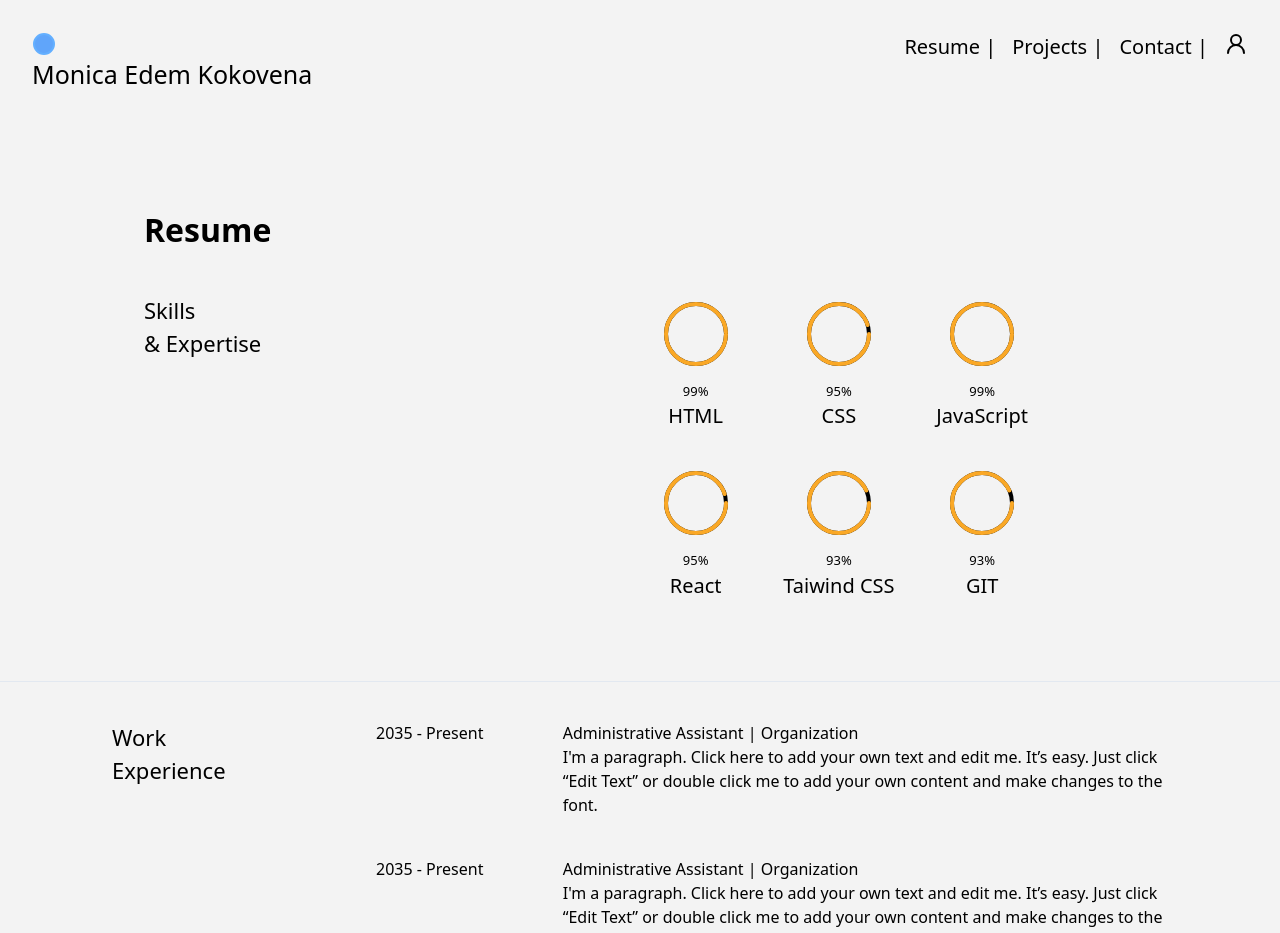
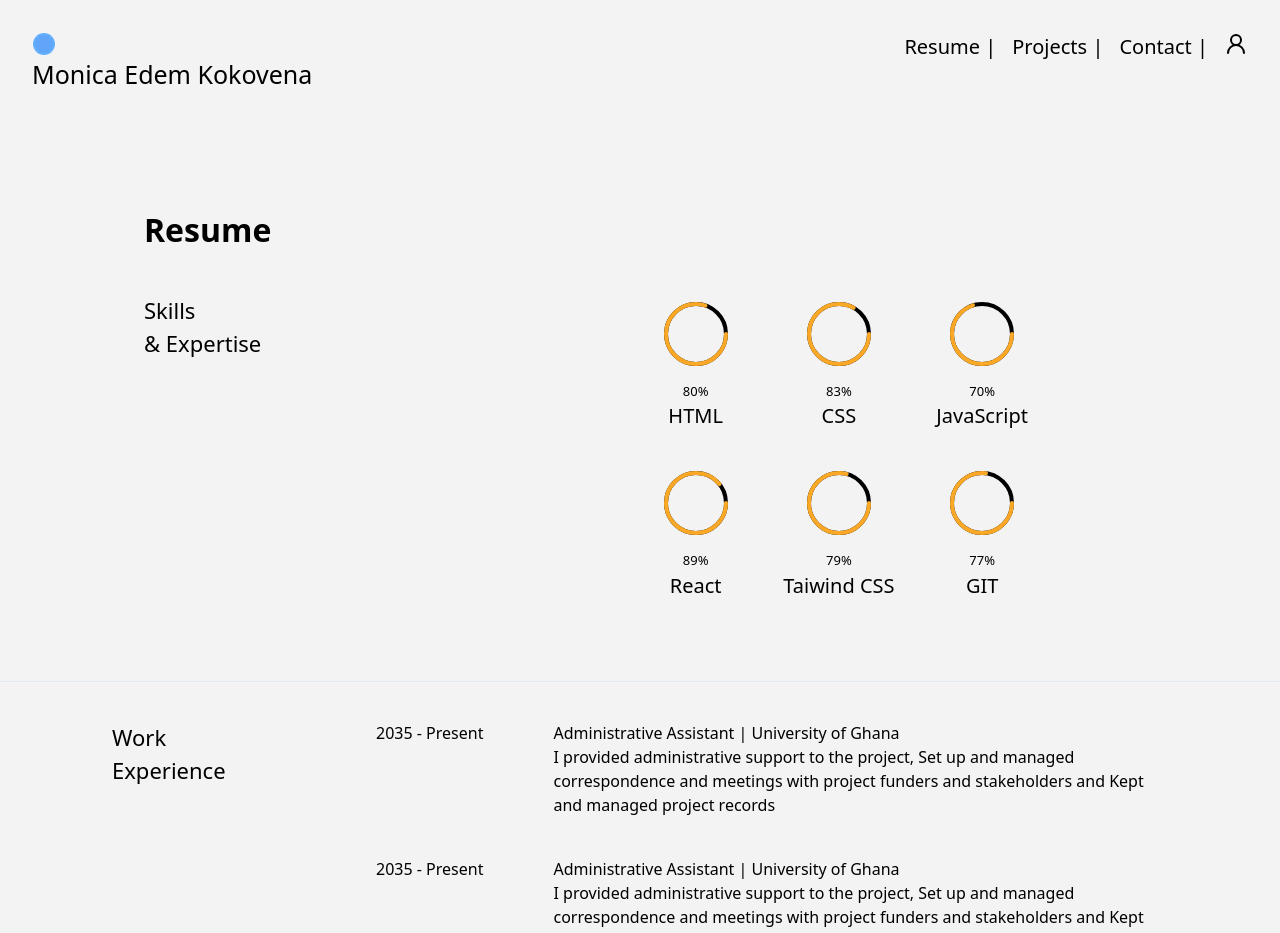
Before and after one commit to mest-11/portfolio-frontend, a React (Vite) app: page /resume in a window 1280 px wide. Shown: the top 933 px of the page. Built offline with nearby package versions, Linux system fonts and the light colour scheme; no server answers.

Commit message:
This is to make changes to achievement section

```diff
--- a/src/components/experienceCard.jsx
+++ b/src/components/experienceCard.jsx
@@ -6,8 +6,11 @@ const ExperienceCard = () => {
     <span className="w-[300px]">2035 - Present</span>
 
     <div className="flex flex-col">
-        <span className="font-medium text-[16px]">Administrative Assistant | Organization</span>
-        <p> I'm a paragraph. Click here to add your own text and edit me. It’s easy. Just click “Edit Text” or double click me to add your own content and make changes to the font.</p>
+        <span className="font-medium text-[16px]">Administrative Assistant | University of Ghana</span>
+        <p> I provided administrative support to the project,
+Set up and managed correspondence and meetings with project funders and stakeholders
+and Kept and managed project records
+</p>
     </div>
 
 
--- a/src/pages/preview/education.jsx
+++ b/src/pages/preview/education.jsx
@@ -15,8 +15,8 @@ const Education = () => {
         <div className="flex flex-col gap-y-10 w-3/4">
         <EducationCard/>
         <EducationCard/>
-        <EducationCard/>
-        <EducationCard/>
+        {/* <EducationCard/>
+        <EducationCard/> */}
 
 
         </div>
--- a/src/pages/preview/experience1.jsx
+++ b/src/pages/preview/experience1.jsx
@@ -17,8 +17,8 @@ const Experience = () => {
                 <ExperienceCard />
                 <ExperienceCard/>
                 <ExperienceCard/>
-                <ExperienceCard/>
-                <ExperienceCard/>
+                {/* <ExperienceCard/>
+                <ExperienceCard/> */}
 
 
                 </div>
--- a/src/pages/preview/hero.jsx
+++ b/src/pages/preview/hero.jsx
@@ -14,7 +14,7 @@ const Hero = () => {
                     <div className="flex flex-col justify-center w-[50%] slide-in-bottom">
                         <span className="text-[5rem] antialiased font">Hello</span>
                         <span className="text-[22px] font-medium antialiased">About me</span>
-                        <span className="text-[20px] antialiased">Frontend developer with expertise in React and Tailwind CSS. Skilled in creating responsive and user-friendly web applications.
+                        <span className="text-[20px] antialiased">I am a frontend developer with expertise in React and Tailwind CSS. Skilled in creating responsive and user-friendly web applications.
                         </span>
 
 
--- a/src/pages/preview/skills.jsx
+++ b/src/pages/preview/skills.jsx
@@ -17,12 +17,12 @@ const Skills = () => {
 
                     <div className="flex flex-row-4 flex-wrap gap-x-10 gap-y-5 w-1/2">
                         <div className="grid grid-cols-3 gap-8 antialiased">
-                            <CircularSkill skill="HTML" level="99" />
-                            <CircularSkill skill="CSS" level="95" />
-                            <CircularSkill skill="JavaScript" level="99" />
-                            <CircularSkill skill="React" level="95" />
-                            <CircularSkill skill="Taiwind CSS" level="93" />
-                            <CircularSkill skill="GIT" level="93" />
+                            <CircularSkill skill="HTML" level="80" />
+                            <CircularSkill skill="CSS" level="83" />
+                            <CircularSkill skill="JavaScript" level="70" />
+                            <CircularSkill skill="React" level="89" />
+                            <CircularSkill skill="Taiwind CSS" level="79" />
+                            <CircularSkill skill="GIT" level="77" />
 
                         </div>
                     </div>
```
